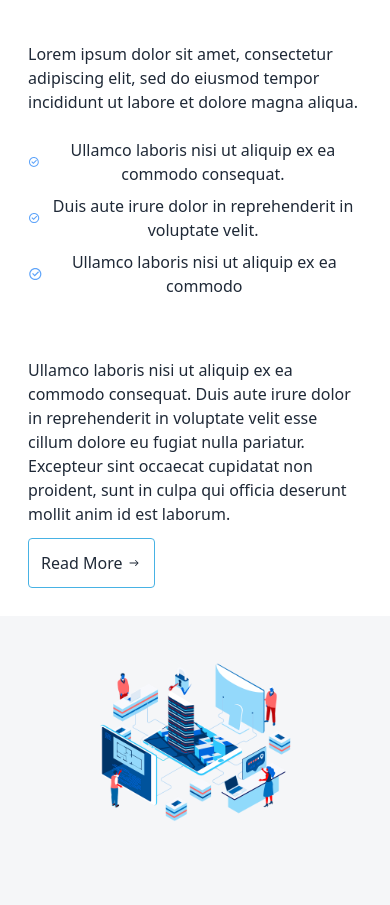
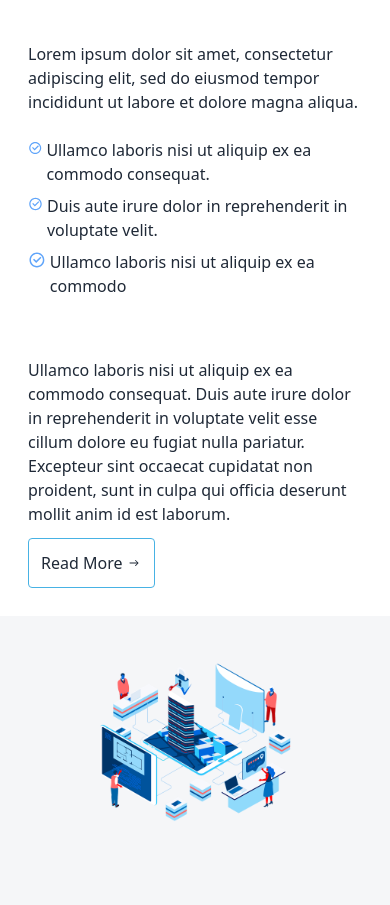
Before and after one commit to abhishekkashyap18/demo, a React (Vite) app: page / in a window 390 px wide. Shown: the part 860-1765 px from the top of the page. Built offline with nearby package versions, Linux system fonts and the light colour scheme.

Commit message:
fix About section texts

```diff
--- a/src/components/About.jsx
+++ b/src/components/About.jsx
@@ -30,21 +30,21 @@ function About() {
                   do eiusmod tempor incididunt ut labore et dolore magna aliqua.
                 </p>
                 <ul>
-                  <li className="flex gap-1 items-center py-1">
-                    <RiCheckboxCircleLine className="text-blue-400" />
-                    <p>
+                  <li className="flex sm:gap-1 sm:items-center items-start py-1">
+                    <RiCheckboxCircleLine className="text-blue-400 w-5 h-5 sm:w-auto sm:h-auto" />
+                    <p className="text-start px-1 sm:px-0">
                       Ullamco laboris nisi ut aliquip ex ea commodo consequat.
                     </p>
                   </li>
-                  <li className="flex gap-1 items-center py-1">
-                    <RiCheckboxCircleLine className="text-blue-400" />
-                    <p>
+                  <li className="flex sm:gap-1 sm:items-center items-start py-1">
+                    <RiCheckboxCircleLine className="text-blue-400 w-5 h-5 sm:w-auto sm:h-auto" />
+                    <p className="text-start px-1 sm:px-0">
                       Duis aute irure dolor in reprehenderit in voluptate velit.
                     </p>
                   </li>
-                  <li className="flex gap-1 items-center py-1">
-                    <RiCheckboxCircleLine className="text-blue-400" />
-                    <p>Ullamco laboris nisi ut aliquip ex ea commodo</p>
+                  <li className="flex sm:gap-1 sm:items-center items-start py-1">
+                    <RiCheckboxCircleLine className="text-blue-400 w-5 h-5 sm:w-auto sm:h-auto" />
+                    <p className="text-start px-1 sm:px-0">Ullamco laboris nisi ut aliquip ex ea commodo</p>
                   </li>
                 </ul>
               </motion.div>
```
